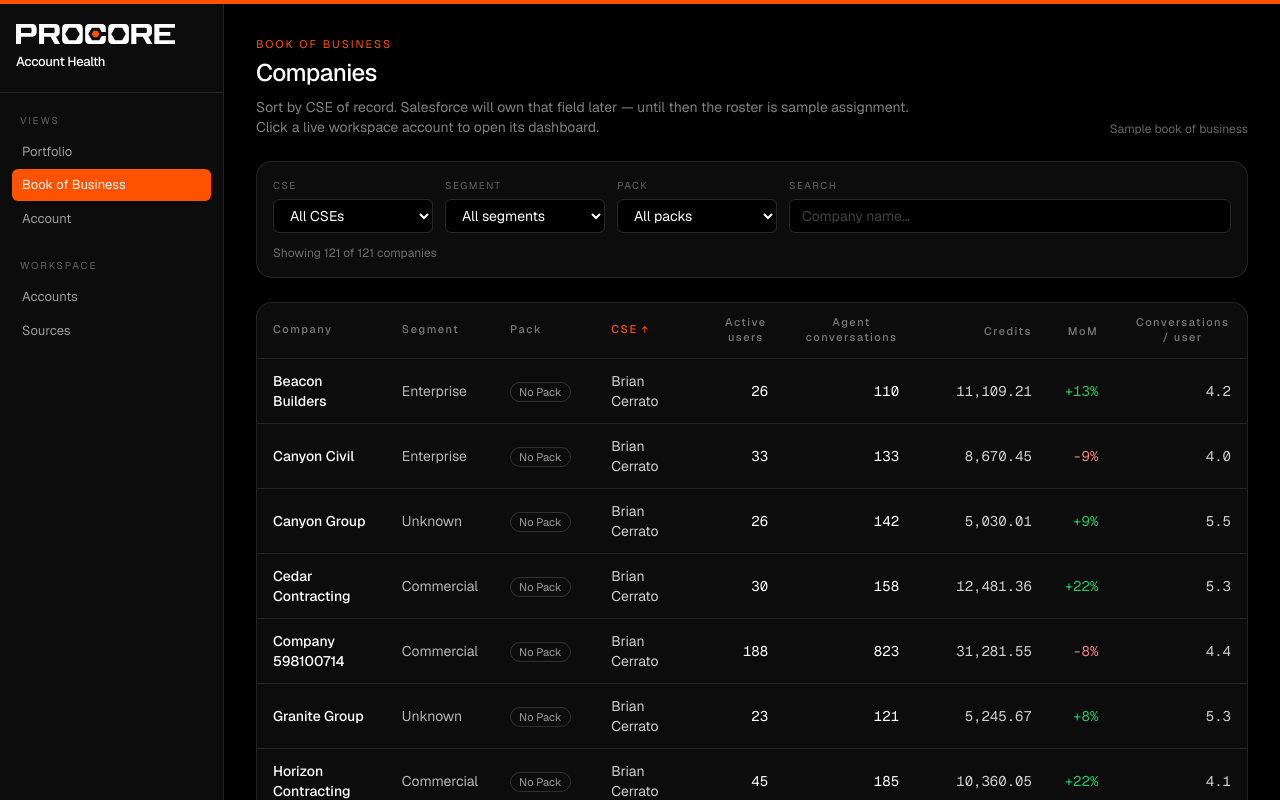
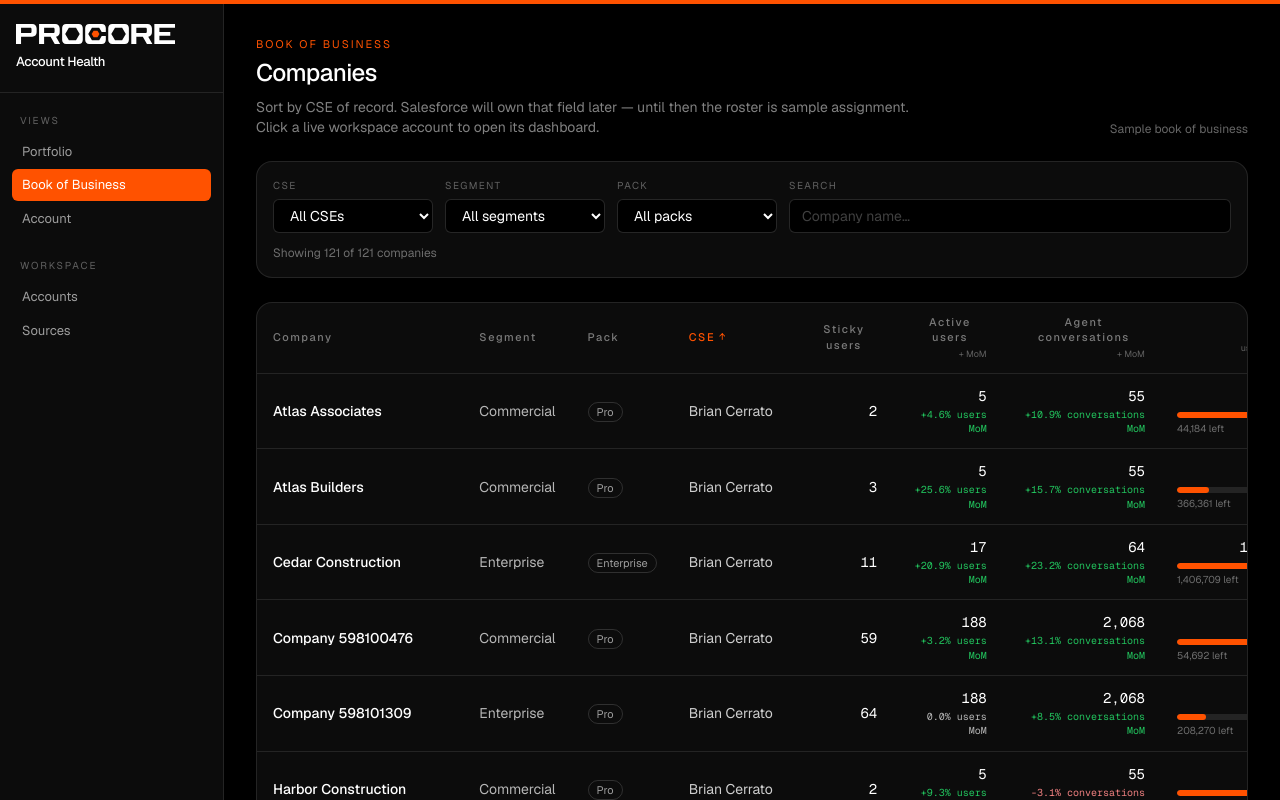
Before and after one commit to amschwalm/Procore-Internal-Apps, a Next.js app in the folder apps/account-health/: page /book in a window 1280 px wide. Shown: the top 800 px of the page. Built offline with nearby package versions, Linux system fonts and the light colour scheme.

Commit message:
Add sticky users, pack sample data, and per-metric MoM on Book of Business.
Stack active users and agent conversations with their MoM, and show credits spent as used-vs-allotment with a credits-used MoM bar.

Co-authored-by: aschwalm6 <aschwalm6@gmail.com>

```diff
--- a/apps/account-health/src/components/BookOfBusiness.tsx
+++ b/apps/account-health/src/components/BookOfBusiness.tsx
@@ -2,13 +2,13 @@
 
 import { useMemo, useState } from "react";
 import { useRouter } from "next/navigation";
-import { formatCredits, formatDecimal, formatInt, formatPct, momTone } from "@/lib/format";
+import { formatInt, formatPct, momTone } from "@/lib/format";
 import {
   PACK_IDS,
   PACK_LABELS,
   SEGMENT_IDS,
   SEGMENT_LABELS,
-  conversationsPerUser,
+  creditUtilization,
   filterCompanies,
   nextPortfolioSort,
   sortCompanies,
@@ -118,7 +118,7 @@ export function BookOfBusiness({
 
       <section className="overflow-hidden rounded-2xl border border-white/10 bg-pc-panel">
         <div className="overflow-x-auto">
-          <table className="min-w-full text-left text-sm">
+          <table className="min-w-[72rem] w-full text-left text-sm">
             <thead className="text-[11px] uppercase tracking-[0.14em] text-white/45">
               <tr className="border-b border-white/10">
                 <SortHeader label="Company" column="name" sort={sort} onSort={setSort} />
@@ -126,7 +126,15 @@ export function BookOfBusiness({
                 <SortHeader label="Pack" column="pack" sort={sort} onSort={setSort} />
                 <SortHeader label="CSE" column="cse" sort={sort} onSort={setSort} />
                 <SortHeader
+                  label="Sticky users"
+                  column="stickyUsers"
+                  sort={sort}
+                  onSort={setSort}
+                  numeric
+                />
+                <SortHeader
                   label="Active users"
+                  hint="+ MoM"
                   column="activeUsers"
                   sort={sort}
                   onSort={setSort}
@@ -134,16 +142,16 @@ export function BookOfBusiness({
                 />
                 <SortHeader
                   label="Agent conversations"
+                  hint="+ MoM"
                   column="agentConversations"
                   sort={sort}
                   onSort={setSort}
                   numeric
                 />
-                <SortHeader label="Credits" column="credits" sort={sort} onSort={setSort} numeric />
-                <SortHeader label="MoM" column="momPct" sort={sort} onSort={setSort} numeric />
                 <SortHeader
-                  label="Conversations / user"
-                  column="conversationsPerUser"
+                  label="Credits spent"
+                  hint="used vs allotment · credits used MoM"
+                  column="credits"
                   sort={sort}
                   onSort={setSort}
                   numeric
@@ -153,13 +161,12 @@ export function BookOfBusiness({
             <tbody>
               {visible.length === 0 ? (
                 <tr>
-                  <td colSpan={9} className="px-4 py-10 text-center text-sm text-white/45">
+                  <td colSpan={8} className="px-4 py-10 text-center text-sm text-white/45">
                     No companies match these filters.
                   </td>
                 </tr>
               ) : (
                 visible.map((company) => {
-                  const perUser = conversationsPerUser(company);
                   const live = Boolean(company.accountId);
                   return (
                     <tr key={company.id} className="border-b border-white/10 last:border-0">
@@ -185,19 +192,24 @@ export function BookOfBusiness({
                       </td>
                       <td className="px-4 py-3 text-white/80">{company.cse}</td>
                       <td className="px-4 py-3 text-right font-mono text-white">
-                        {formatInt(company.activeUsers)}
+                        {formatInt(company.stickyUsers)}
                       </td>
-                      <td className="px-4 py-3 text-right font-mono text-white">
-                        {formatInt(company.agentConversations)}
+                      <td className="px-4 py-3">
+                        <MetricWithMom
+                          value={company.activeUsers}
+                          mom={company.activeUsersMomPct}
+                          momLabel="users MoM"
+                        />
                       </td>
-                      <td className="px-4 py-3 text-right font-mono text-white/80">
-                        {formatCredits(company.credits)}
+                      <td className="px-4 py-3">
+                        <MetricWithMom
+                          value={company.agentConversations}
+                          mom={company.conversationsMomPct}
+                          momLabel="conversations MoM"
+                        />
                       </td>
-                      <td className={`px-4 py-3 text-right font-mono ${momTone(company.momPct)}`}>
-                        {formatPct(company.momPct, 0)}
-                      </td>
-                      <td className="px-4 py-3 text-right font-mono text-white/80">
-                        {perUser === null ? "—" : formatDecimal(perUser, 1)}
+                      <td className="px-4 py-3">
+                        <CreditsSpentCell company={company} />
                       </td>
                     </tr>
                   );
@@ -207,6 +219,59 @@ export function BookOfBusiness({
           </table>
         </div>
       </section>
+    </div>
+  );
+}
+
+function MetricWithMom({
+  value,
+  mom,
+  momLabel,
+}: {
+  value: number;
+  mom: number | null;
+  momLabel: string;
+}) {
+  return (
+    <div className="text-right">
+      <div className="font-mono text-white">{formatInt(value)}</div>
+      <div className={`mt-0.5 font-mono text-[10px] ${momTone(mom)}`}>
+        {formatPct(mom, 1)} {momLabel}
+      </div>
+    </div>
+  );
+}
+
+function CreditsSpentCell({ company }: { company: PortfolioCompany }) {
+  const used = company.credits;
+  const cap = company.creditsCap;
+  const utilization = creditUtilization(company);
+  const pct = utilization === null ? 0 : Math.min(100, Math.max(0, utilization * 100));
+  const remaining = Math.max(0, cap - used);
+  return (
+    <div className="ml-auto min-w-[13.5rem] max-w-[16rem]">
+      <div className="flex items-baseline justify-end gap-1.5 font-mono text-white">
+        <span>{formatInt(used)}</span>
+        <span className="text-[10px] normal-case tracking-normal text-white/40">
+          of {formatInt(cap)}
+        </span>
+      </div>
+      <div
+        className="mt-1.5 h-1.5 overflow-hidden rounded-full bg-white/10"
+        role="meter"
+        aria-label="Credits used versus allotment"
+        aria-valuemin={0}
+        aria-valuemax={100}
+        aria-valuenow={Math.round(pct)}
+      >
+        <div className="h-full rounded-full bg-pc-orange" style={{ width: `${pct}%` }} />
+      </div>
+      <div className="mt-1 flex items-center justify-between gap-2">
+        <span className="text-[10px] text-white/40">{formatInt(remaining)} left</span>
+        <span className={`font-mono text-[10px] ${momTone(company.creditsUsedMomPct)}`}>
+          {formatPct(company.creditsUsedMomPct, 1)} credits used MoM
+        </span>
+      </div>
     </div>
   );
 }
@@ -245,12 +310,14 @@ function FilterSelect({
 
 function SortHeader({
   label,
+  hint,
   column,
   sort,
   onSort,
   numeric = false,
 }: {
   label: string;
+  hint?: string;
   column: PortfolioSortKey;
   sort: PortfolioSort;
   onSort: (next: PortfolioSort) => void;
@@ -262,12 +329,17 @@ function SortHeader({
       <button
         type="button"
         onClick={() => onSort(nextPortfolioSort(sort, column))}
-        className={`inline-flex items-center gap-1 hover:text-pc-orange ${
+        className={`inline-flex flex-col gap-0.5 hover:text-pc-orange ${
           active ? "text-pc-orange" : "text-white/45"
-        } ${numeric ? "flex-row-reverse" : ""}`}
+        } ${numeric ? "items-end" : "items-start"}`}
       >
-        {label}
-        <span className="font-mono text-[10px]">{active ? (sort.direction === "asc" ? "↑" : "↓") : ""}</span>
+        <span className={`inline-flex items-center gap-1 ${numeric ? "flex-row-reverse" : ""}`}>
+          {label}
+          <span className="font-mono text-[10px]">{active ? (sort.direction === "asc" ? "↑" : "↓") : ""}</span>
+        </span>
+        {hint ? (
+          <span className="text-[9px] font-normal normal-case tracking-normal text-white/35">{hint}</span>
+        ) : null}
       </button>
     </th>
   );
--- a/apps/account-health/src/lib/portfolio-sample.ts
+++ b/apps/account-health/src/lib/portfolio-sample.ts
@@ -1,5 +1,4 @@
 import {
-  PACK_IDS,
   UNASSIGNED_CSE,
   type PackId,
   type PortfolioCompany,
@@ -16,7 +15,7 @@ const CSES = [
 ];
 
 const NAMED: Array<Pick<PortfolioCompany, "name" | "segment" | "pack" | "cse">> = [
-  { name: "Consigli Construction Co., Inc - HQ", segment: "strategic", pack: "none", cse: "Ronak Parikh" },
+  { name: "Consigli Construction Co., Inc - HQ", segment: "strategic", pack: "enterprise", cse: "Ronak Parikh" },
   { name: "Grunley", segment: "strategic", pack: "enterprise", cse: "Ronak Parikh" },
   { name: "Vortex Construction", segment: "commercial", pack: "none", cse: UNASSIGNED_CSE },
   { name: "Turner Construction — Sample", segment: "enterprise", pack: "pro", cse: "Brian Cerrato" },
@@ -81,27 +80,50 @@ function companyId(index: number): string {
   return `pf-${String(index + 1).padStart(3, "0")}`;
 }
 
+/** Weighted Starter / Pro / Enterprise so the book is not all No Pack. */
+function rollPack(rand: () => number): PackId {
+  const roll = rand();
+  if (roll < 0.5) return "starter";
+  if (roll < 0.85) return "pro";
+  return "enterprise";
+}
+
+function packCreditCap(pack: PackId, rand: () => number): number {
+  const [lo, hi] =
+    pack === "enterprise"
+      ? [800_000, 3_200_000]
+      : pack === "pro"
+        ? [120_000, 550_000]
+        : pack === "starter"
+          ? [18_000, 95_000]
+          : [8_000, 40_000];
+  return Math.round((lo + (hi - lo) * rand()) / 1000) * 1000;
+}
+
+function rollMomPct(rand: () => number): number {
+  return Math.round((rand() * 40 - 14) * 10) / 10;
+}
+
 /**
  * Deterministic sample book of business so Portfolio / Book of Business have
- * a full CS-sized set before every customer org is keyed. Pack split matches
- * the usage-by-pack visual (1 Enterprise, 1 Pro, 4 Starter, rest No Pack).
+ * a full CS-sized set before every customer org is keyed. Named paid packs
+ * stay put; remaining companies are randomly Starter / Pro / Enterprise.
  * Live workspace accounts overlay by name (Grunley, Vortex Construction).
  */
 export function buildSamplePortfolio(seed = 20260831): PortfolioCompany[] {
   const rand = mulberry32(seed);
   const companies: PortfolioCompany[] = [];
-
-  const namedPacks: PackId[] = NAMED.map((row) => row.pack);
-  const remainingNone = 121 - NAMED.length;
+  const remaining = 121 - NAMED.length;
 
   for (const [index, named] of NAMED.entries()) {
-    companies.push(makeCompany(index, named, rand));
+    const pack = named.pack === "none" ? rollPack(rand) : named.pack;
+    companies.push(makeCompany(index, { ...named, pack }, rand));
   }
 
   const usedNames = new Set(NAMED.map((row) => row.name.toLowerCase()));
   let generated = 0;
   let cursor = NAMED.length;
-  while (generated < remainingNone) {
+  while (generated < remaining) {
     const useOpaque = generated % 7 === 0;
     const name = useOpaque
       ? `Company ${String(598_100_000 + generated * 17)}`
@@ -111,18 +133,10 @@ export function buildSamplePortfolio(seed = 20260831): PortfolioCompany[] {
     const segment: SegmentId = pick(rand, ["commercial", "commercial", "enterprise", "unknown"]);
     const cse = generated % 5 === 0 ? UNASSIGNED_CSE : pick(rand, CSES.filter((row) => row !== UNASSIGNED_CSE));
     companies.push(
-      makeCompany(cursor, { name, segment, pack: "none", cse }, rand),
+      makeCompany(cursor, { name, segment, pack: rollPack(rand), cse }, rand),
     );
     cursor += 1;
     generated += 1;
-  }
-
-  const packCounts = Object.fromEntries(PACK_IDS.map((pack) => [pack, 0])) as Record<PackId, number>;
-  for (const company of companies) packCounts[company.pack] += 1;
-  if (packCounts.enterprise !== 1 || packCounts.pro !== 1 || packCounts.starter !== 4) {
-    throw new Error(
-      `Sample pack split drifted: ${JSON.stringify(packCounts)} (named packs ${namedPacks.join(",")})`,
-    );
   }
 
   return companies;
@@ -162,12 +176,12 @@ function makeCompany(
             ? Math.max(1, Math.round(rand() * 18))
             : 0;
   const agentsCreated = activeAgents + Math.round(rand() * Math.max(1, activeAgents * 0.8));
-  const credits = roundCredits(
-    spec.name === "Consigli Construction Co., Inc - HQ"
-      ? 1_197_993.47
-      : activeUsers * (80 + rand() * 420) + rand() * 900,
-  );
-  const momPct = spec.pack === "none" ? Math.round((rand() * 36 - 12) * 10) / 10 : Math.round((rand() * 20 - 4) * 10) / 10;
+  const stickyShare = 0.18 + rand() * 0.47;
+  const stickyUsers = Math.min(activeUsers, Math.max(0, Math.round(activeUsers * stickyShare)));
+  const creditsCap =
+    spec.name === "Consigli Construction Co., Inc - HQ" ? 2_400_000 : packCreditCap(spec.pack, rand);
+  const utilization = spec.name === "Consigli Construction Co., Inc - HQ" ? 1_197_993.47 / 2_400_000 : 0.12 + rand() * 0.75;
+  const credits = roundCredits(Math.min(creditsCap, creditsCap * utilization));
 
   return {
     id: companyId(index),
@@ -175,12 +189,16 @@ function makeCompany(
     segment: spec.segment,
     pack: spec.pack,
     cse: spec.cse,
+    stickyUsers,
     activeUsers,
+    activeUsersMomPct: rollMomPct(rand),
     agentConversations,
+    conversationsMomPct: rollMomPct(rand),
     activeAgents,
     agentsCreated,
     credits,
-    momPct,
+    creditsCap,
+    creditsUsedMomPct: rollMomPct(rand),
     accountId: null,
   };
 }
--- a/apps/account-health/src/lib/portfolio.ts
+++ b/apps/account-health/src/lib/portfolio.ts
@@ -1,4 +1,4 @@
-import { activeUserCount } from "./lifecycle";
+import { activeUserCount, convertedCount } from "./lifecycle";
 import type { AccountRecord, ClassifiedUser } from "./types";
 
 export const PACK_IDS = ["enterprise", "pro", "starter", "none"] as const;
@@ -32,12 +32,18 @@ export type PortfolioCompany = {
   segment: SegmentId;
   pack: PackId;
   cse: string;
+  stickyUsers: number;
   activeUsers: number;
+  activeUsersMomPct: number | null;
   agentConversations: number;
+  conversationsMomPct: number | null;
   activeAgents: number;
   agentsCreated: number;
+  /** Credits used in the current period. */
   credits: number;
-  momPct: number | null;
+  /** Monthly credit allotment for the account. */
+  creditsCap: number;
+  creditsUsedMomPct: number | null;
   accountId: string | null;
 };
 
@@ -46,10 +52,14 @@ export type PortfolioSortKey =
   | "segment"
   | "pack"
   | "cse"
+  | "stickyUsers"
   | "activeUsers"
+  | "activeUsersMomPct"
   | "agentConversations"
+  | "conversationsMomPct"
   | "credits"
-  | "momPct"
+  | "creditsUsedMomPct"
+  | "creditUtilization"
   | "conversationsPerUser";
 
 export type PortfolioSort = {
@@ -69,6 +79,12 @@ export function conversationsPerUser(company: PortfolioCompany): number | null {
   return company.agentConversations / company.activeUsers;
 }
 
+/** Share of the monthly allotment already spent. Null when there is no cap. */
+export function creditUtilization(company: PortfolioCompany): number | null {
+  if (company.creditsCap <= 0) return null;
+  return company.credits / company.creditsCap;
+}
+
 export function uniqueAgentsUsed(users: ClassifiedUser[]): number {
   const ids = new Set<string>();
   for (const user of users) {
@@ -81,7 +97,7 @@ export function companyFromAccount(account: AccountRecord): PortfolioCompany {
   const snapshot = account.snapshot;
   const activeUsers = activeUserCount(snapshot.counts);
   const agentConversations = snapshot.conversationVolume?.current30 ?? 0;
-  const momPct = snapshot.conversationVolume?.deltaPct ?? null;
+  const conversationsMomPct = snapshot.conversationVolume?.deltaPct ?? null;
   const activeAgents = uniqueAgentsUsed(snapshot.users);
   return {
     id: account.id,
@@ -89,12 +105,16 @@ export function companyFromAccount(account: AccountRecord): PortfolioCompany {
     segment: "unknown",
     pack: "none",
     cse: UNASSIGNED_CSE,
+    stickyUsers: convertedCount(snapshot.counts),
     activeUsers,
+    activeUsersMomPct: null,
     agentConversations,
+    conversationsMomPct,
     activeAgents,
     agentsCreated: activeAgents,
     credits: 0,
-    momPct,
+    creditsCap: 0,
+    creditsUsedMomPct: null,
     accountId: account.id,
   };
 }
@@ -117,6 +137,9 @@ export function overlayLiveAccounts(
         pack: existing.pack,
         cse: existing.cse === UNASSIGNED_CSE ? live.cse : existing.cse,
         credits: live.credits > 0 ? live.credits : existing.credits,
+        creditsCap: live.creditsCap > 0 ? live.creditsCap : existing.creditsCap,
+        creditsUsedMomPct: live.creditsUsedMomPct ?? existing.creditsUsedMomPct,
+        activeUsersMomPct: live.activeUsersMomPct ?? existing.activeUsersMomPct,
         accountId: account.id,
       });
     } else {
@@ -259,17 +282,29 @@ export function sortCompanies(
       case "cse":
         delta = cseSortValue(a.cse).localeCompare(cseSortValue(b.cse));
         break;
+      case "stickyUsers":
+        delta = a.stickyUsers - b.stickyUsers;
+        break;
       case "activeUsers":
         delta = a.activeUsers - b.activeUsers;
+        break;
+      case "activeUsersMomPct":
+        delta = (a.activeUsersMomPct ?? -Infinity) - (b.activeUsersMomPct ?? -Infinity);
         break;
       case "agentConversations":
         delta = a.agentConversations - b.agentConversations;
         break;
+      case "conversationsMomPct":
+        delta = (a.conversationsMomPct ?? -Infinity) - (b.conversationsMomPct ?? -Infinity);
+        break;
       case "credits":
         delta = a.credits - b.credits;
         break;
-      case "momPct":
-        delta = (a.momPct ?? -Infinity) - (b.momPct ?? -Infinity);
+      case "creditsUsedMomPct":
+        delta = (a.creditsUsedMomPct ?? -Infinity) - (b.creditsUsedMomPct ?? -Infinity);
+        break;
+      case "creditUtilization":
+        delta = (creditUtilization(a) ?? -1) - (creditUtilization(b) ?? -1);
         break;
       case "conversationsPerUser":
         delta = (conversationsPerUser(a) ?? -1) - (conversationsPerUser(b) ?? -1);
```
Also changed, not shown: 1 other file (tests, documents, lock files or other folders).
